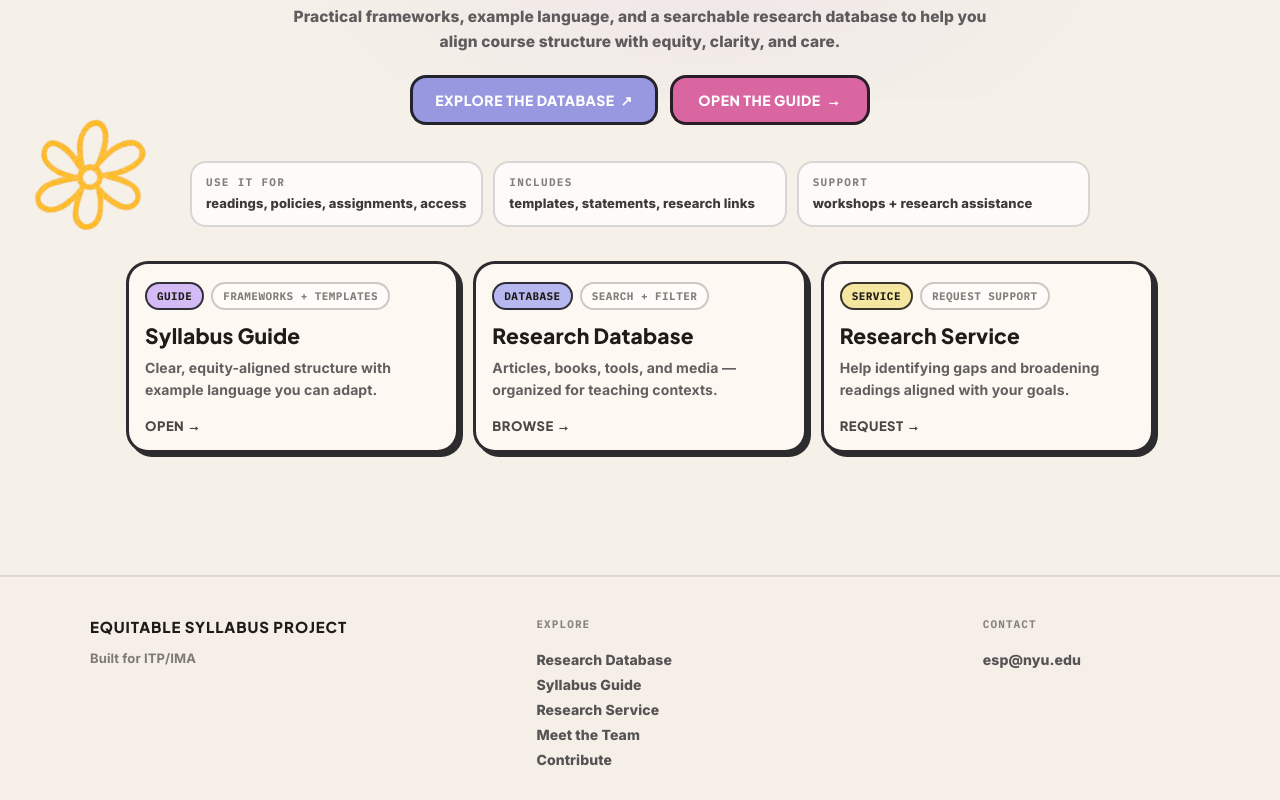
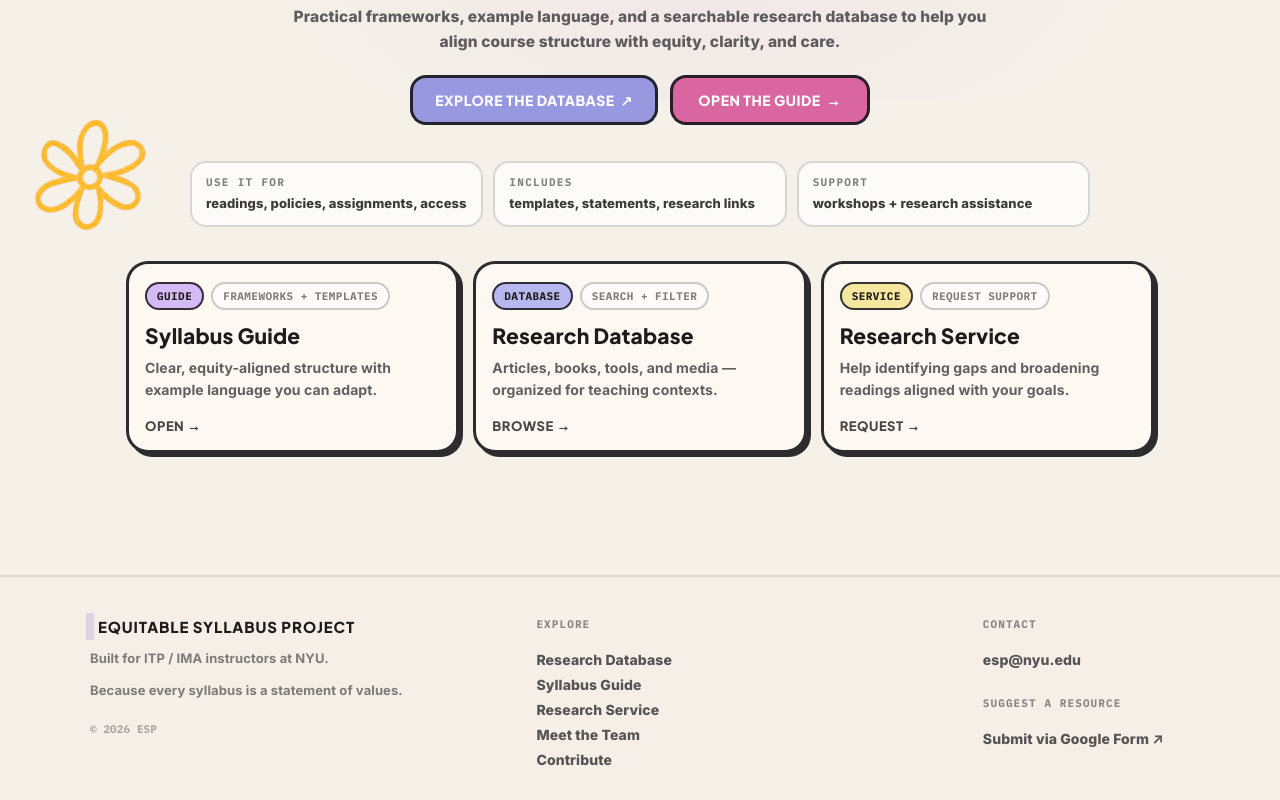
Before and after one commit to yafira/esp, a Next.js app: page / in a window 1280 px wide. Shown: the part 508-1308 px from the top of the page. Built offline with nearby package versions, Linux system fonts and the light colour scheme.

Commit message:
ui: updated footer

```diff
--- a/src/app/components/Footer.js
+++ b/src/app/components/Footer.js
@@ -5,10 +5,18 @@ export default function Footer() {
     <footer className="footer">
       <div className="footer-inner">
         <div className="footer-col">
-          <div className="footer-title">Equitable Syllabus Project</div>
-          <div className="footer-muted">Built for ITP/IMA</div>
+          <div className="footer-title">
+            <span className="nav-logo-dot" style={{ marginRight: "8px" }} />
+            Equitable Syllabus Project
+          </div>
+          <div className="footer-muted">
+            Built for ITP / IMA instructors at NYU.
+          </div>
+          <div className="footer-muted" style={{ marginTop: "8px" }}>
+            Because every syllabus is a statement of values.
+          </div>
+          <div className="footer-copy">© {new Date().getFullYear()} ESP</div>
         </div>
-
         <div className="footer-col">
           <div className="footer-label">Explore</div>
           <Link href="/database">Research Database</Link>
@@ -17,10 +25,19 @@ export default function Footer() {
           <Link href="/team">Meet the Team</Link>
           <Link href="/contribute">Contribute</Link>
         </div>
-
         <div className="footer-col">
           <div className="footer-label">Contact</div>
           <a href="mailto:esp@nyu.edu">esp@nyu.edu</a>
+          <div className="footer-label" style={{ marginTop: "20px" }}>
+            Suggest a Resource
+          </div>
+          <a
+            href="https://forms.gle/gmWGFsHdtZoXxxR8A"
+            target="_blank"
+            rel="noreferrer"
+          >
+            Submit via Google Form ↗
+          </a>
         </div>
       </div>
     </footer>
--- a/src/app/globals.css
+++ b/src/app/globals.css
@@ -2006,3 +2006,11 @@ h6,
     display: none;
   }
 }
+
+.footer-copy {
+  margin-top: 16px;
+  font-size: 11px;
+  font-weight: 700;
+  opacity: 0.35;
+  font-family: var(--font-mono);
+}
```
